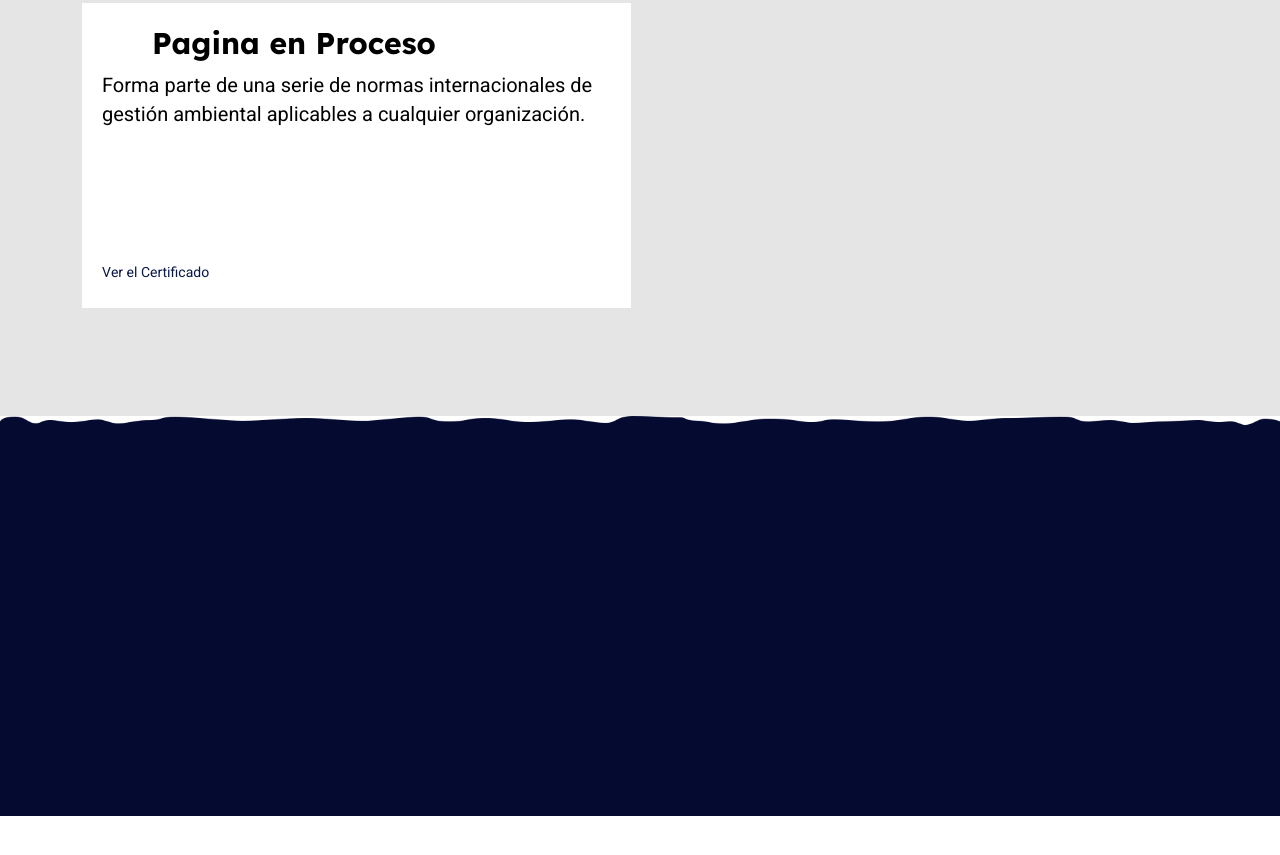
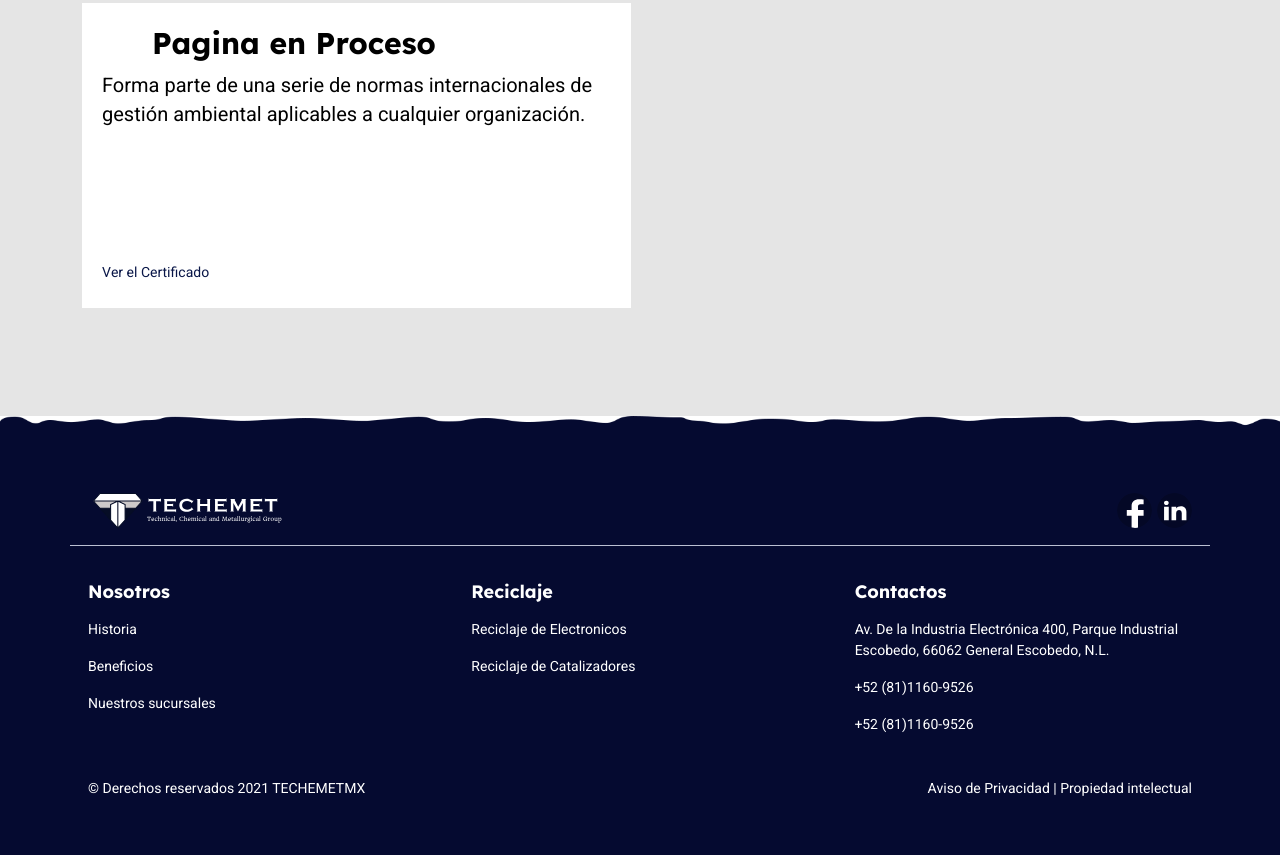
Before and after one commit to LuisTrevio/teste, a plain HTML site: page index.html in a window 1280 px wide. Shown: the part 3994-4849 px from the top of the page. Before the commit the page ends 4810 px from the top, so only its background shows below. Drawn offline with Linux system fonts and the light colour scheme.

Commit message:
Add files via upload

```diff
--- a/css/content.css
+++ b/css/content.css
@@ -638,7 +638,7 @@ section {
 
 footer {
     width: 100%;
-    height: 400px;
+    height: auto;
 
     background-size: cover;
     background-position: center top;
@@ -648,5 +648,97 @@ footer {
 .footer-max {
     width: 100%;
     max-width: 1140px;
+
+    margin-left: auto;
+    margin-right: auto;
     height: 100%;
+
+    padding-top: 60px;
+    padding-bottom: 20px;
 }
+
+.logo-footer {
+    width: 100%;
+    height: 70px;
+
+    margin-bottom: 16px;
+
+    display: flex;
+    justify-content: space-between;
+    align-items: center;
+
+    font-family: "Heebo", sans-serif;
+    font-size: 14px;
+
+    color: var(--white);
+
+    padding: 0 18px;
+}
+
+.logo-footer .social-media {
+    display: flex;
+}
+
+.logo-footer:nth-child(1) {
+    border-bottom: 1px solid #bbc0d2;
+}
+
+.three-sides {
+    width: 100%;
+    height: 100%;
+
+    display: grid;
+    grid-template-columns: 1fr 1fr 1fr;
+
+    gap: 10px;
+
+}
+
+@media (max-width:780px) {
+    footer {
+        height: auto;
+    }
+
+   .three-sides {
+        grid-template-columns: 1fr;
+        height: auto;
+
+        padding-bottom: 60px;
+   }
+
+    .logo-footer:nth-child(1) {display: flex; flex-direction: row; justify-content: space-between;}
+    .logo-footer { display: flex; flex-direction: column;  padding: 0 12px; align-items: flex-start; justify-content: center;}
+
+}
+
+.footer-nosotros, .footer-recy, .footer-contactos {
+    width: 100%;
+    height: 100%;
+
+    font-family: "Heebo", sans-serif;
+    font-size: 14px;
+
+    color: var(--white);
+
+    display: flex;
+    flex-direction: column;
+
+    padding: 18px;
+    gap: 16px;
+}
+
+.footer-nosotros b {font-size: 18px; font-family: "Lexend", sans-serif;}
+.footer-recy b {font-size: 18px; font-family: "Lexend", sans-serif;}
+.footer-contactos b {font-size: 18px; font-family: "Lexend", sans-serif;}
+
+
+.link-footer {
+    color: var(--white);
+    text-decoration: none;
+
+    transition: 0.2s ease-out;
+}
+
+.link-footer:hover {
+    color: #bbc0d2;
+}
--- a/css/header.css
+++ b/css/header.css
@@ -47,6 +47,13 @@ nav {
     background-size: 100% 90%;
     background-repeat: no-repeat;
     background-position: center center;
+}
+
+@media (max-width:780px) {
+    .logo {
+        background-size: 95%;
+        background-position: left;
+    }
 }
 
 .nav-link-grid {
@@ -245,7 +252,7 @@ nav {
         background-color: var(--menu);
 
         transform: translateY(-100%);
-        transition: 0.36s cubic-bezier(1, 0.04, 0.36, 1);
+        transition: 0.35s cubic-bezier(1, 0.04, 0.36, 1);
 
         z-index: 2;
     }
--- a/css/main.css
+++ b/css/main.css
@@ -14,8 +14,7 @@
 
 *,::after,::before {box-sizing: border-box;}
 
-html,body {height: 100%;
-    scroll-behavior: smooth;}
+html,body {height: 100%; }
 
 ::selection {background-color: var(--navi-blue);}
 
--- a/index.html
+++ b/index.html
@@ -357,7 +357,47 @@
             </section>
 
             <footer class="footer-bg">
-                <div class="footer-max"></div>
+                <div class="footer-max">
+                    <div class="logo-footer">
+                        <div class="logo"></div>
+                        <div class="social-media">
+                            <div class="reds facebook"></div>
+                            <div class="reds linkedin"></div>
+                        </div>
+                    </div>
+
+                    <div class="three-sides">
+                        <div class="footer-nosotros">
+                            <b>Nosotros</b>
+                            <a class="link-footer" href="#">Historia</a>
+                            <a class="link-footer" href="#">Beneficios</a>
+                            <a class="link-footer" href="#">Nuestros sucursales</a>
+                        </div>
+
+                        <div class="footer-recy">
+                            <b>Reciclaje</b>
+                            <a class="link-footer" href="#">Reciclaje de Electronicos</a>
+                            <a class="link-footer" href="#">Reciclaje de Catalizadores</a>
+                        </div>
+                        <div class="footer-contactos">
+                            <b>Contactos</b>
+                            <a class="link-footer">Av. De la Industria Electrónica 400, Parque Industrial
+                                <br>Escobedo, 66062 General Escobedo, N.L.</a>
+                            <a class="link-footer" href="#"> +52 (81)1160-9526</a>
+                            <a class="link-footer" href="#"> +52 (81)1160-9526</a>
+                        </div>
+                    </div>
+
+                    <div class="logo-footer">
+                        <span>© Derechos reservados 2021 TECHEMETMX </span>
+                        <span>
+                            <a class="link-footer" href="#">Aviso de Privacidad</a>
+                            |
+                            <a class="link-footer" href="#">Propiedad intelectual</a>
+                        </span>
+                    </div>
+
+                </div>
             </footer>
 
 
```
